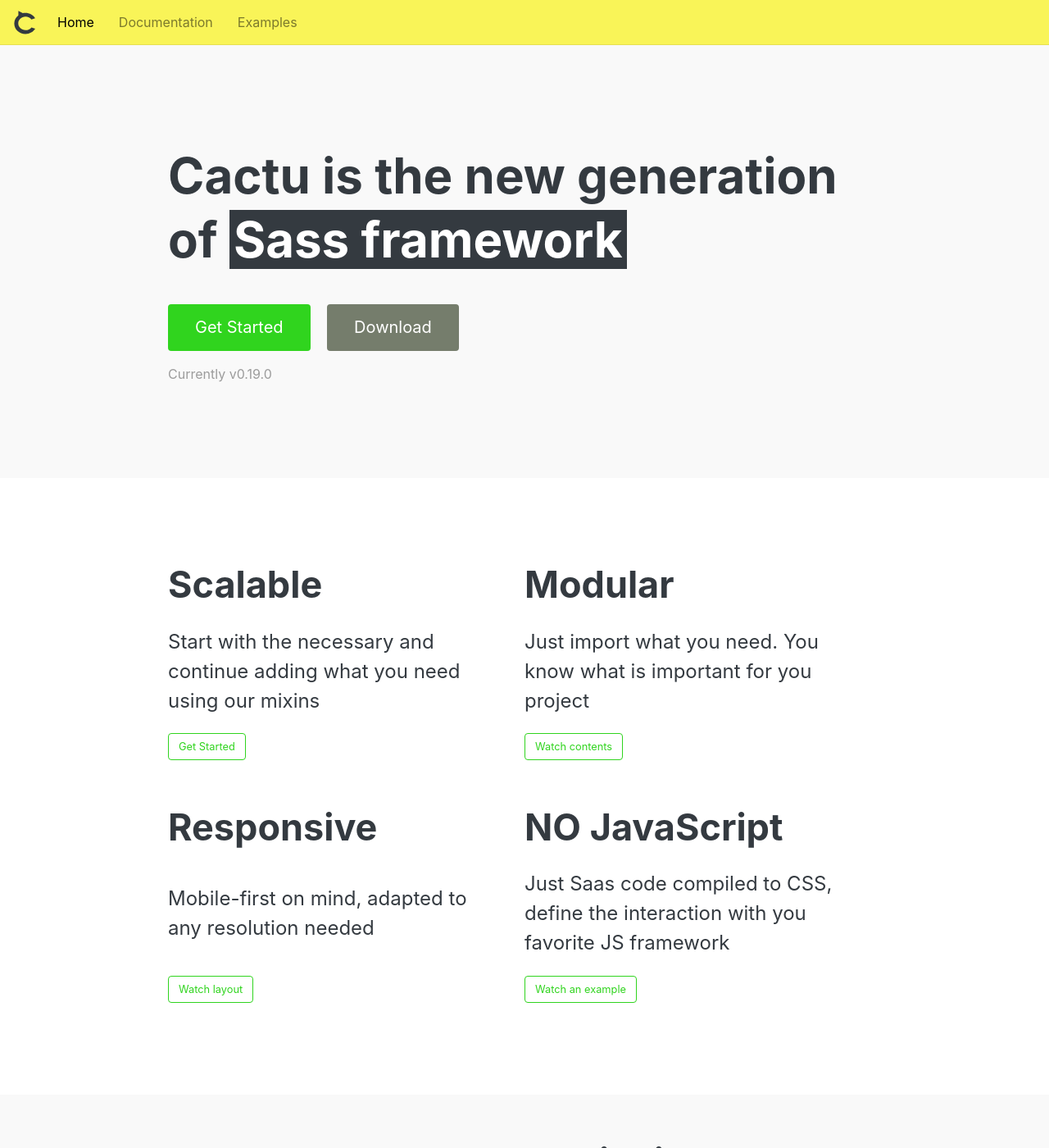
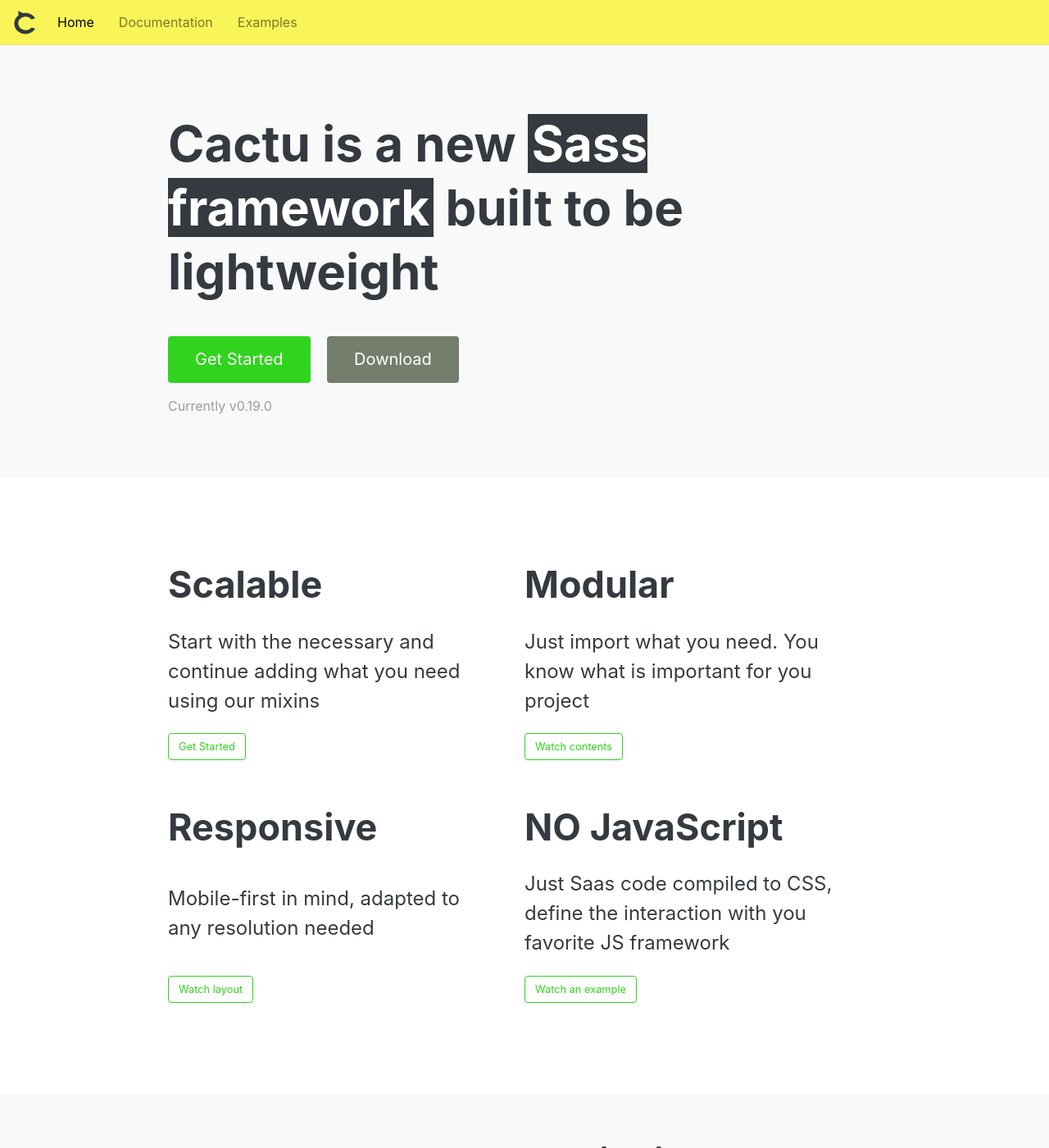
Before and after one commit to mendozagioo/cactu, a Jekyll site: the page built from index.html, in a window 1280 px wide and 1400 px high. Shown: the whole window at 82% size. Built offline with Jekyll 4.4.1, drawn with Linux system fonts in a browser that asks for light colours.

Commit message:
Landing page updated

```diff
--- a/index.html
+++ b/index.html
@@ -8,8 +8,8 @@ layout: home
     <div class="columns">
       <div class="column-of-9">
         <h1>
-          Cactu is the new generation
-          <br> of <span class="sass-framework">Sass framework</span>
+          Cactu is a new <span class="sass-framework">Sass framework</span>
+          built to be lightweight
         </h1>
         <a href="{{site.base_url}}/documentation/getting-started/introduction" class="button button-principal">Get Started</a>
         <a href="https://github.com/mendozagioo/cactu/archive/master.zip" class="button button-secondary">Download</a>
@@ -44,7 +44,7 @@ layout: home
         <div class="column">
           <h1>Responsive</h1>
           <p>
-            Mobile-first on mind, adapted to any resolution needed
+            Mobile-first in mind, adapted to any resolution needed
           </p>
           <a class="button button-outline" href="{{site.base_url}}/documentation/layout/overview">Watch layout</a>
         </div>
```
